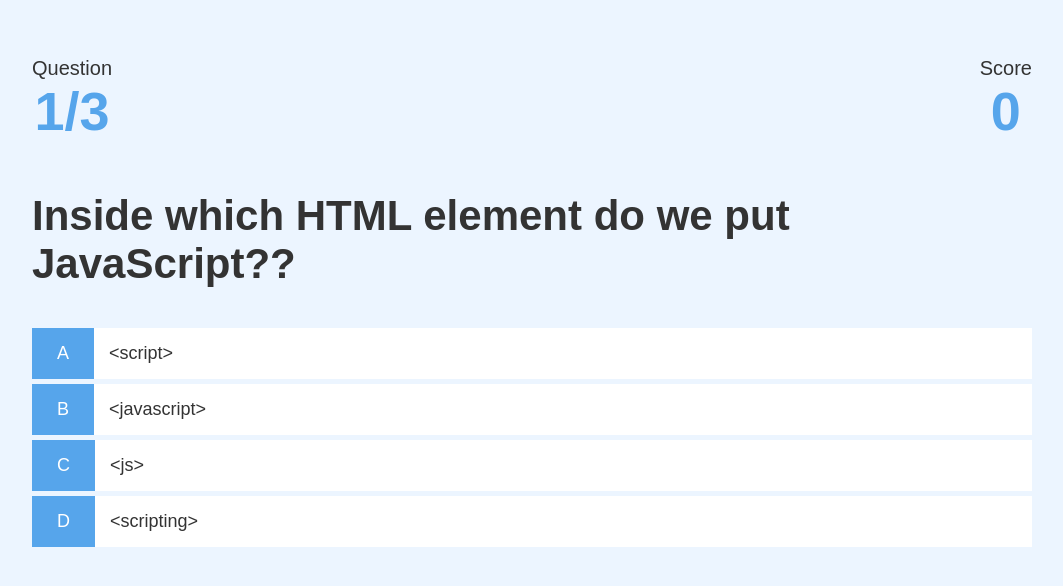
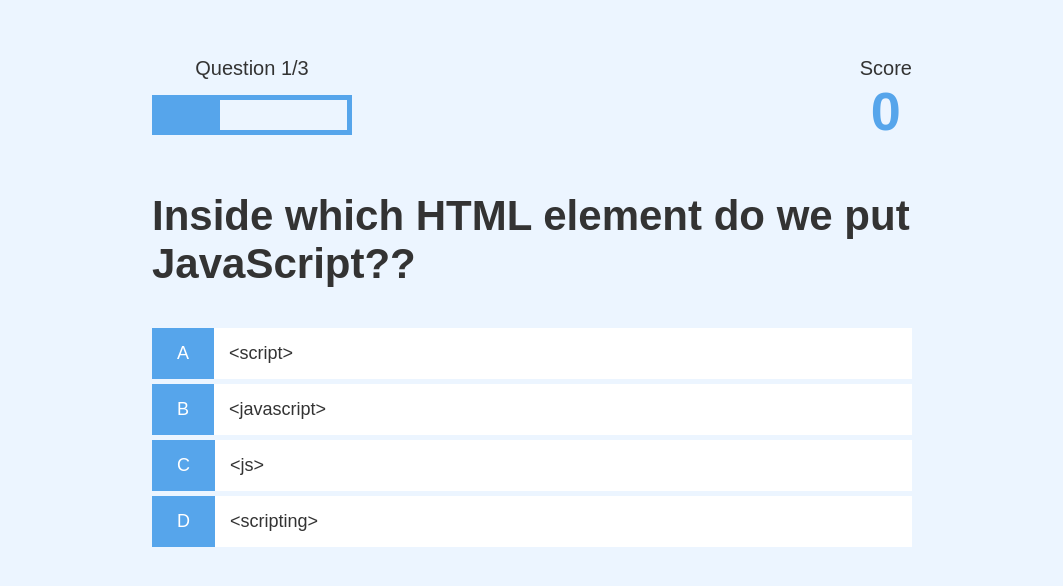
Before and after one commit to Mounikabodige/QuizApp, a plain HTML site: page game.html in a window 1280 px wide. Shown: the part 196-782 px from the top of the page, without its empty margins (108-1171 px from the left). Drawn offline with Linux system fonts and the light colour scheme.

Commit message:
Added Progress bar.

```diff
--- a/app.css
+++ b/app.css
@@ -1,9 +1,9 @@
-:root{
+:root {
     background-color: #ecf5ff;
     font-size: 62.5%;
 }
 
-*{
+* {
     box-sizing: border-box;
     font-family: Arial, Helvetica, sans-serif;
     margin:  0;
@@ -50,8 +50,8 @@ h3{
     margin: 0  auto;
     padding: 2rem;
 }
-.container > *{
-    width: 100rem;
+.container > * {
+    width: 100%;
 }
 
 .flex-column{
@@ -93,10 +93,11 @@ h3{
 .btn:hover{
     cursor: pointer;
     box-shadow: 0 0.4rem 1.4rem rgba(86,185,235,0.5);
+    transform: translateY(-0.1rem);
     transition: transform 150ms;
 }
 
-.btn[disabled] :hover{
+.btn[disabled]:hover{
     cursor: not-allowed;
     box-shadow: none;
     transform: none;
--- a/game.css
+++ b/game.css
@@ -46,3 +46,16 @@
 .hud-main-text{
     text-align: center;
 }
+
+#progressBar{
+    width: 20rem;
+    height: 4rem;
+    border: 0.5rem solid #56a5eb;
+    margin-top: 1.5rem;
+}
+
+#progressBarFull{
+    height: 3.4rem;
+    background-color: #56a5eb;
+    width: 0%;
+}
--- a/game.html
+++ b/game.html
@@ -13,9 +13,13 @@
         <div id="game" class="justify-center flex-column">
             <div id="hud">
                 <div class="hud-item">
-                    <p class="hud-prefix"> Question</p>
-                    <h1 class="hud-main-text" id="questionCounter">
-                         </h1>
+                    <p id = "progressText" class="hud-prefix" >
+                         Question
+                    </p>
+                    <div id="progressBar">
+                        <div id="progressBarFull">
+                        </div>
+                    </div>
                 </div>
                 <div class="hud-item">
                     <p class="hud-prefix"> Score</p>
--- a/game.js
+++ b/game.js
@@ -1,6 +1,6 @@
 const question = document.getElementById("question");
 const choices = Array.from(document.getElementsByClassName('choice-text'));
-const questionCounterText  = document.getElementById('questionCounter');
+const progressText  = document.getElementById('progressText');
 const scoreText = document.getElementById('score');
 let acceptingAnswers = false;
 let availibleQuestions = [];
@@ -50,10 +50,17 @@ startGame = () => {
 
 getNewQuestion = () => {
     if(availibleQuestions.length == 0 || questionCounter > MAX_QUESTIONS){
+        //go to the end page.
         return window.location.assign("end.html");
     }
     questionCounter++;
-    questionCounterText.innerText = `${questionCounter}/${MAX_QUESTIONS}`;
+    progressText.innerText = `Question ${questionCounter}/${MAX_QUESTIONS}`;
+
+    //Update the progress bar.
+
+    progressBarFull.style.width = `${(questionCounter/ MAX_QUESTIONS) * 100}%`;
+
+
     const questionIndex = Math.floor(Math.random() * availibleQuestions.length);
     currQuestion = availibleQuestions[questionIndex];
     question.innerText = currQuestion.question;
```
